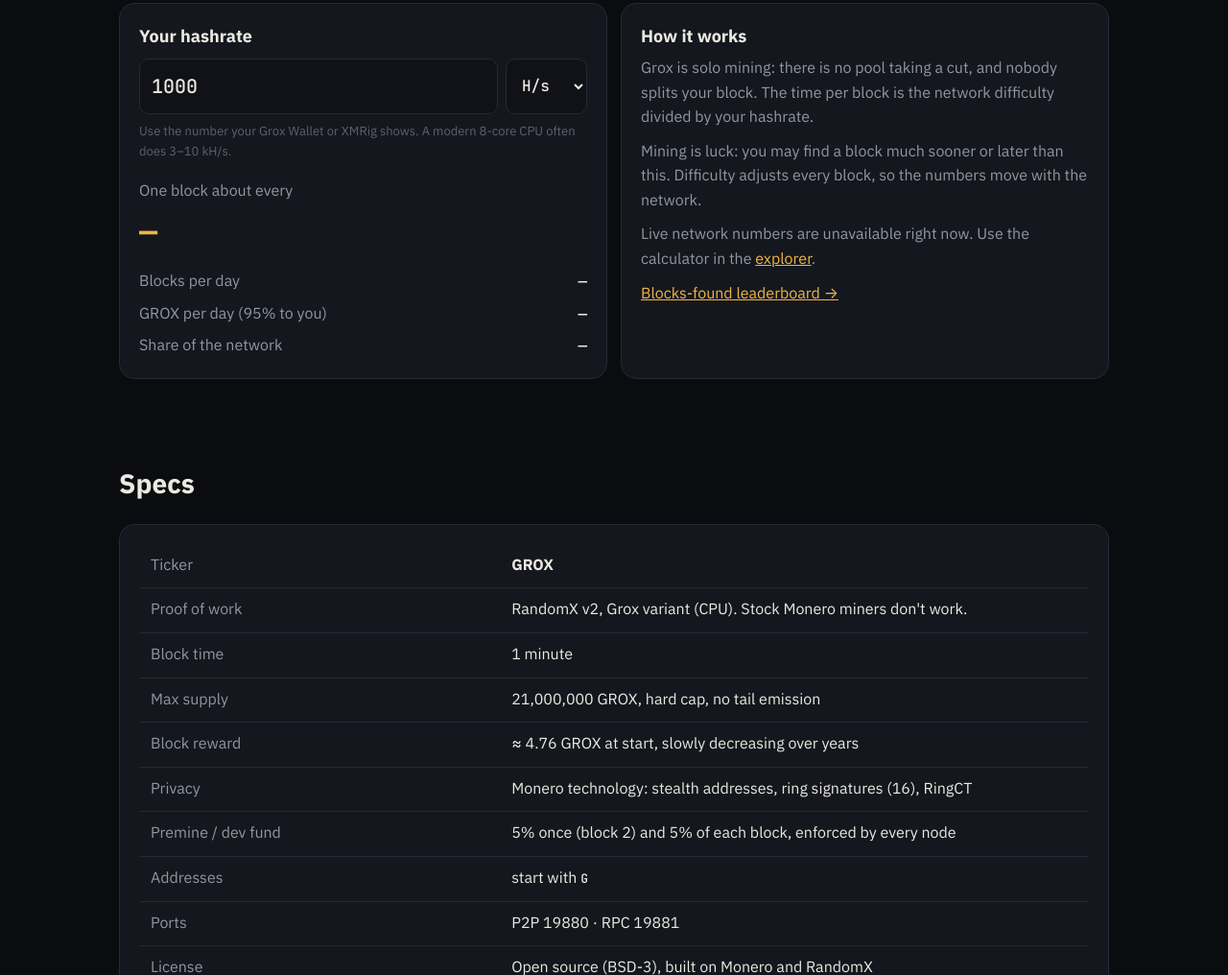
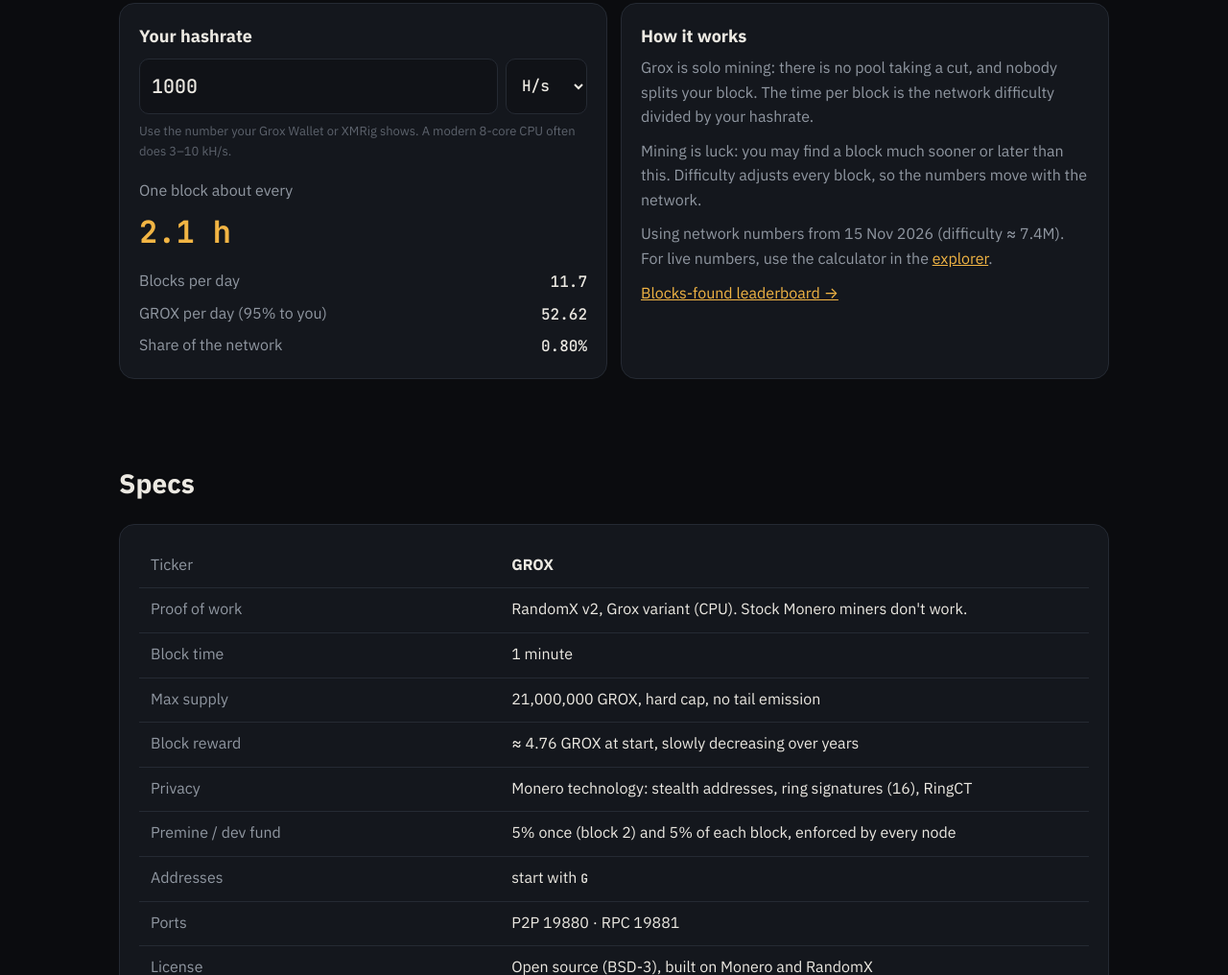
Before and after one commit to ahafarag/groxcoin.com, a plain HTML site: page index.html in a window 1280 px wide. Shown: the part 1619-2635 px from the top of the page at 96% size. Drawn offline with Linux system fonts and the light colour scheme; no server answers.

Commit message:
Calculator works without live stats

```diff
--- a/index.html
+++ b/index.html
@@ -214,7 +214,7 @@
         <h3><span lang-en>How it works</span><span lang-ar>بتشتغل إزاي</span></h3>
         <p><span lang-en>Grox is solo mining: there is no pool taking a cut, and nobody splits your block. The time per block is the network difficulty divided by your hashrate.</span><span lang-ar>Grox تعدين فردي: مفيش pool بياخد نسبة، ومحدش بيقسم البلوك بتاعك. الوقت لكل بلوك = صعوبة الشبكة ÷ سرعة جهازك.</span></p>
         <p><span lang-en>Mining is luck: you may find a block much sooner or later than this. Difficulty adjusts every block, so the numbers move with the network.</span><span lang-ar>التعدين حظ: ممكن تلاقي بلوك أسرع أو أبطأ من كده بكتير. الصعوبة بتتغير كل بلوك، فالأرقام بتتحرك مع الشبكة.</span></p>
-        <p id="calcOff" class="hide"><span lang-en>Live network numbers are unavailable right now. Use the calculator in the <a href="https://d7vz9sqd109ta.cloudfront.net/#/calc" data-explorer="/#/calc">explorer</a>.</span><span lang-ar>أرقام الشبكة المباشرة مش متاحة دلوقتي. استخدم الحاسبة في <a href="https://d7vz9sqd109ta.cloudfront.net/#/calc" data-explorer="/#/calc">المستكشف</a>.</span></p>
+        <p id="calcOff" class="hide"><span lang-en>Using network numbers from <span class="snapd"></span> (difficulty ≈ <span class="snapdiff"></span>). For live numbers, use the calculator in the <a href="https://d7vz9sqd109ta.cloudfront.net/#/calc" data-explorer="/#/calc">explorer</a>.</span><span lang-ar>بنستخدم أرقام الشبكة بتاريخ <span class="snapd"></span> (الصعوبة ≈ <span class="snapdiff"></span>). للأرقام المباشرة استخدم الحاسبة في <a href="https://d7vz9sqd109ta.cloudfront.net/#/calc" data-explorer="/#/calc">المستكشف</a>.</span></p>
         <p><a href="https://d7vz9sqd109ta.cloudfront.net/#/leaderboard" data-explorer="/#/leaderboard"><span lang-en>Blocks-found leaderboard →</span><span lang-ar>لوحة أبطال البلوكات ←</span></a></p>
       </div>
     </div>
@@ -313,6 +313,8 @@
     const m = Math.round(s / 60); return ar ? 'من ' + m + ' دقيقة' : m + ' min ago';
   }
 
+  // Fallback when live stats are unavailable (snapshot, updated by hand)
+  const SNAPSHOT = { height: 8790, difficulty: 7404121, hashrate: 123402, reward: 4.7465, date: '15 Nov 2026' };
   let NET = null;
   function render() {
     if (NET) {
@@ -332,16 +334,19 @@
   }
   function calc() {
     const v = parseFloat(($('hs').value || '').replace(',', '.')) * Number($('hsUnit').value);
-    const ok = NET && v > 0 && isFinite(v);
-    const t1 = ok ? NET.difficulty / v : NaN, perDay = ok ? 86400 / t1 : 0;
+    const N = NET || SNAPSHOT;
+    const ok = v > 0 && isFinite(v);
+    const t1 = ok ? N.difficulty / v : NaN, perDay = ok ? 86400 / t1 : 0;
     $('cEvery').textContent = ok ? dur(t1) : '—';
     $('cDay').textContent = ok ? fmt(perDay, perDay < 10 ? 2 : 1) : '—';
-    $('cGrox').textContent = ok ? fmt(perDay * NET.reward * 0.95, 2) : '—';
-    $('cShare').textContent = ok ? fmt(v / (NET.hashrate + v) * 100, 2) + '%' : '—';
+    $('cGrox').textContent = ok ? fmt(perDay * N.reward * 0.95, 2) : '—';
+    $('cShare').textContent = ok ? fmt(v / (N.hashrate + v) * 100, 2) + '%' : '—';
     lsSet('grox.hs', $('hs').value); lsSet('grox.hsUnit', $('hsUnit').value);
   }
   $('hs').value = lsGet('grox.hs') || '1000';
   $('hsUnit').value = lsGet('grox.hsUnit') || '1';
+  document.querySelectorAll('.snapd').forEach(e => e.textContent = SNAPSHOT.date);
+  document.querySelectorAll('.snapdiff').forEach(e => e.textContent = fmt(SNAPSHOT.difficulty / 1e6, 1) + 'M');
   $('hs').oninput = calc; $('hsUnit').onchange = calc;
 
   async function load() {
```
